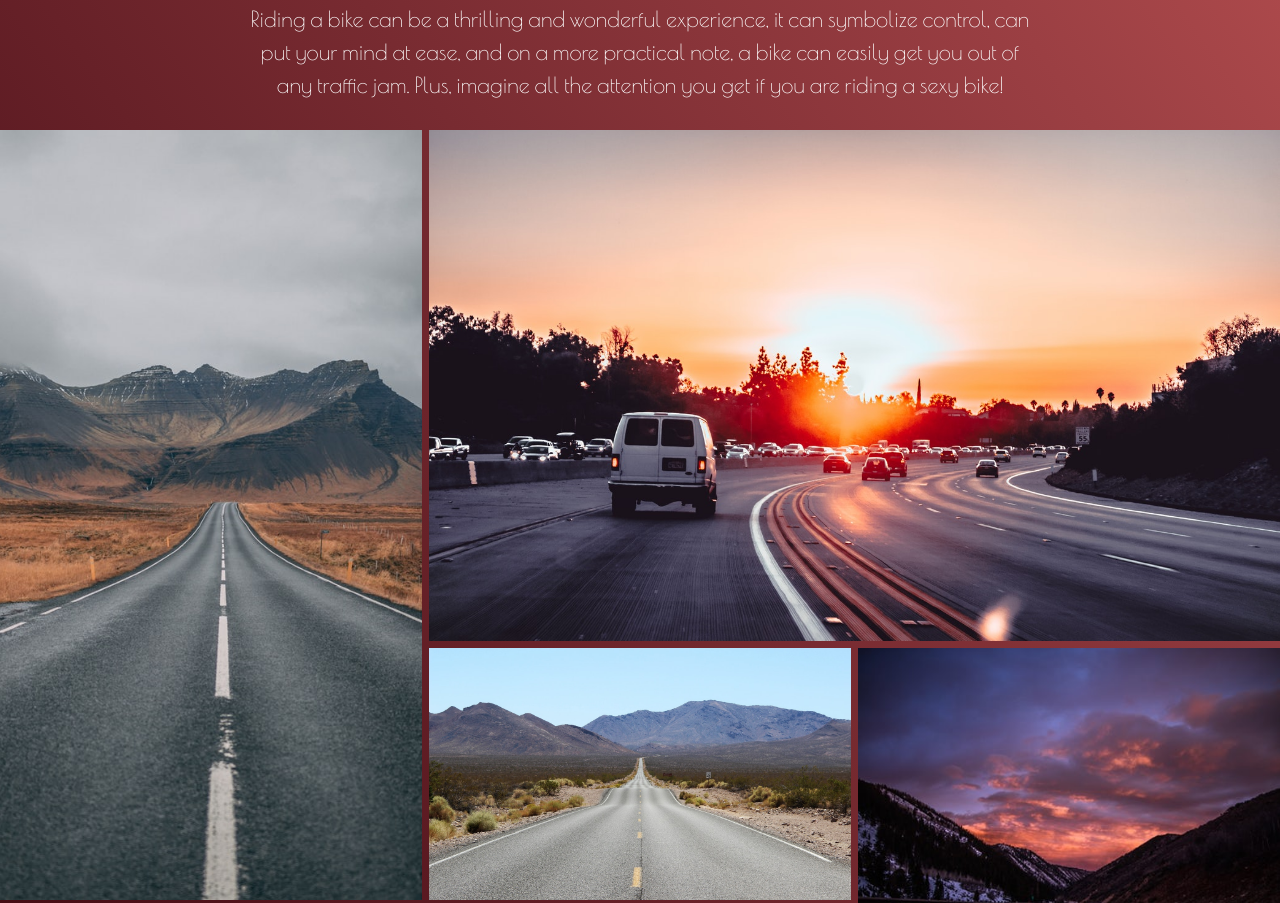
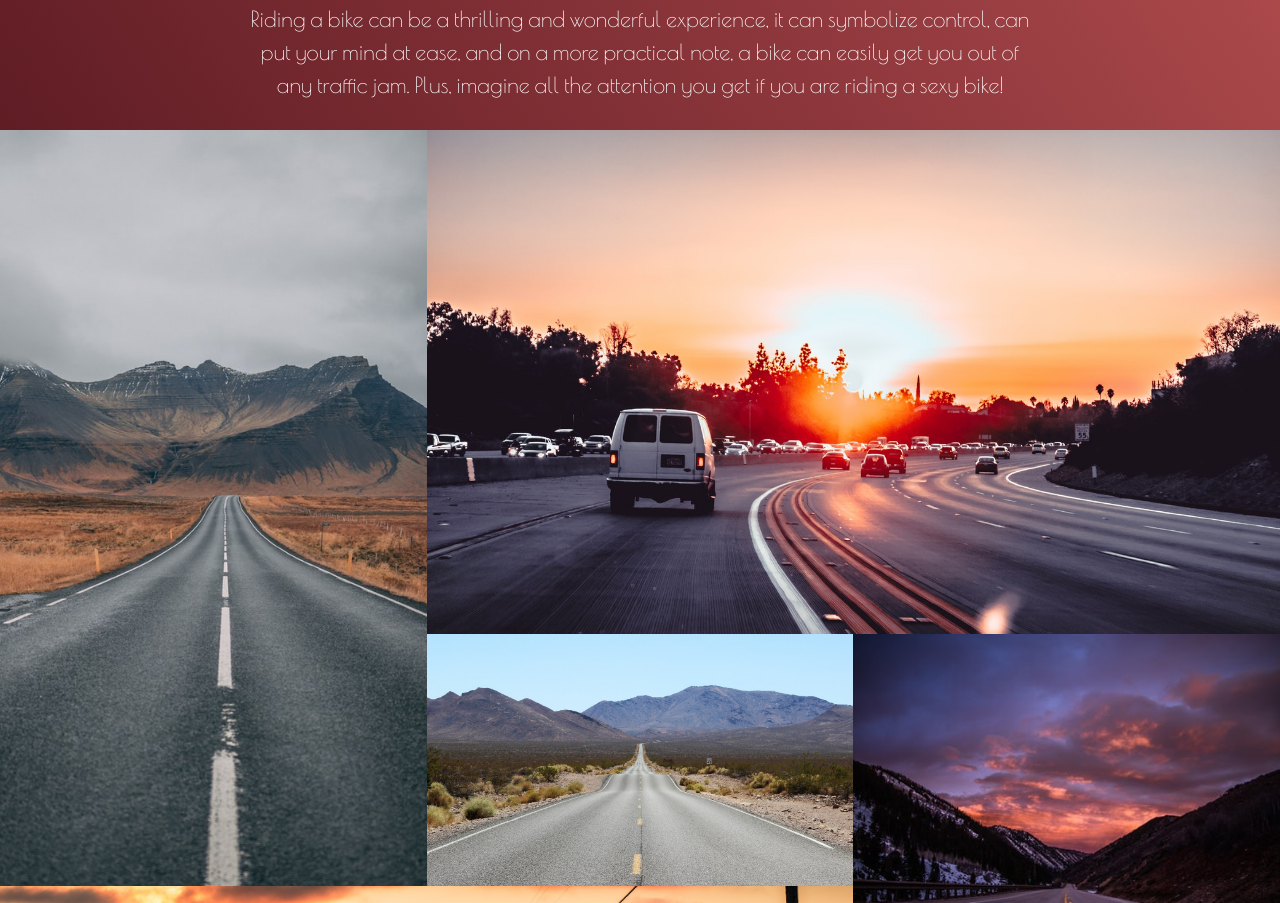
Before and after one commit to WebSurfer360T/profile, a plain HTML site: page profile/index.html in a window 1280 px wide. Shown: the part 518-1421 px from the top of the page. Drawn offline with nearby package versions, Linux system fonts and the light colour scheme.

Commit message:
Add files via upload

```diff
--- a/profile/css/styles.css
+++ b/profile/css/styles.css
@@ -60,7 +60,6 @@ body {
   repeat(4, 180px);
   grid-template-columns:
   repeat(3, 1fr);
-  grid-gap: 5px;
   zoom: 140%;
 }
 
```
